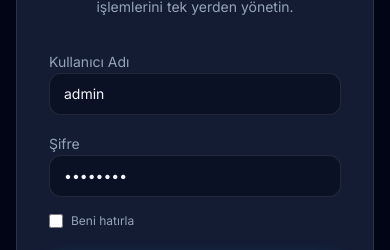
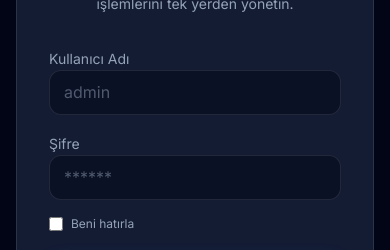
Before and after one commit to niceguyemin/web-app, a Next.js app: page /login in a window 390 px wide. Shown: the part 333-583 px from the top of the page. Built offline with nearby package versions, Linux system fonts and the light colour scheme; no server answers.

Commit message:
fix: mobile zoom, swipe actions, and login credentials cleanup

```diff
--- a/app/(auth)/login/page.tsx
+++ b/app/(auth)/login/page.tsx
@@ -80,7 +80,6 @@
                 transition-all
               "
                             placeholder="admin"
-                            defaultValue="admin"
                         />
                     </div>
 
@@ -101,7 +100,6 @@
                 transition-all
               "
                             placeholder="******"
-                            defaultValue="admin123"
                         />
                     </div>
 
--- a/app/(dashboard)/clients/[id]/components/client-payments.tsx
+++ b/app/(dashboard)/clients/[id]/components/client-payments.tsx
@@ -172,7 +172,7 @@
                                 <SwipeableItem
                                     key={payment.id}
                                     className="bg-white/5 border border-white/10 rounded-xl p-4"
-                                    rightAction={{
+                                    leftAction={{
                                         label: "Sil",
                                         icon: <Trash2 className="w-5 h-5" />,
                                         color: "bg-red-500"
--- a/app/globals.css
+++ b/app/globals.css
@@ -115,6 +115,16 @@
     caret-color: hsl(var(--foreground));
     transition: background-color 5000s ease-in-out 0s;
   }
+
+  /* Prevent auto-zoom on iOS inputs */
+  @media screen and (max-width: 768px) {
+
+    input,
+    select,
+    textarea {
+      font-size: 16px !important;
+    }
+  }
 }
 
 @layer components {
--- a/app/layout.tsx
+++ b/app/layout.tsx
@@ -22,6 +22,13 @@
   },
 };
 
+export const viewport = {
+  width: "device-width",
+  initialScale: 1,
+  maximumScale: 1,
+  userScalable: false,
+};
+
 export default function RootLayout({
   children,
 }: Readonly<{
--- a/components/appointment-calendar.tsx
+++ b/components/appointment-calendar.tsx
@@ -368,7 +368,7 @@
                                         <SwipeableItem
                                             key={appt.id}
                                             className="bg-white/5 border border-white/10 rounded-lg p-3 space-y-2"
-                                            rightAction={{
+                                            leftAction={{
                                                 label: "İptal Et",
                                                 icon: <Trash2 className="w-5 h-5" />,
                                                 color: "bg-red-500"
--- a/components/today-appointments.tsx
+++ b/components/today-appointments.tsx
@@ -42,7 +42,7 @@
                     <SwipeableItem
                         key={appt.id}
                         className="flex items-center bg-card rounded-lg p-2"
-                        rightAction={{
+                        leftAction={{
                             label: "İptal",
                             icon: <Trash2 className="w-4 h-4" />,
                             color: "bg-red-500"
```
